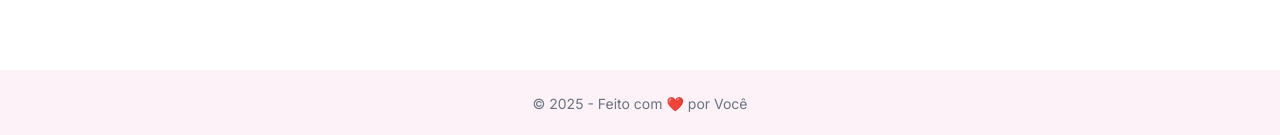
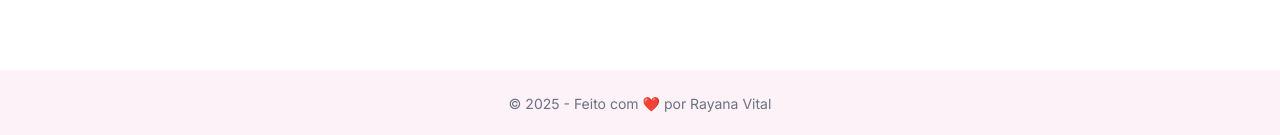
Before and after one commit to RayanaVital/personal-site-react, a Next.js app: page / in a window 1280 px wide. Shown: the part 3130-3265 px from the top of the page. Built offline with nearby package versions, Linux system fonts and the light colour scheme.

Commit message:
fix: update footer text to include the correct author name

```diff
--- a/src/app/components/Footer.tsx
+++ b/src/app/components/Footer.tsx
@@ -1,7 +1,7 @@
 export default function Footer() {
     return (
       <footer className="text-center text-sm py-6 text-gray-500 bg-pink-50">
-        © {new Date().getFullYear()} - Feito com ❤️ por Você
+        © {new Date().getFullYear()} - Feito com ❤️ por Rayana Vital
       </footer>
     )
   }
```
